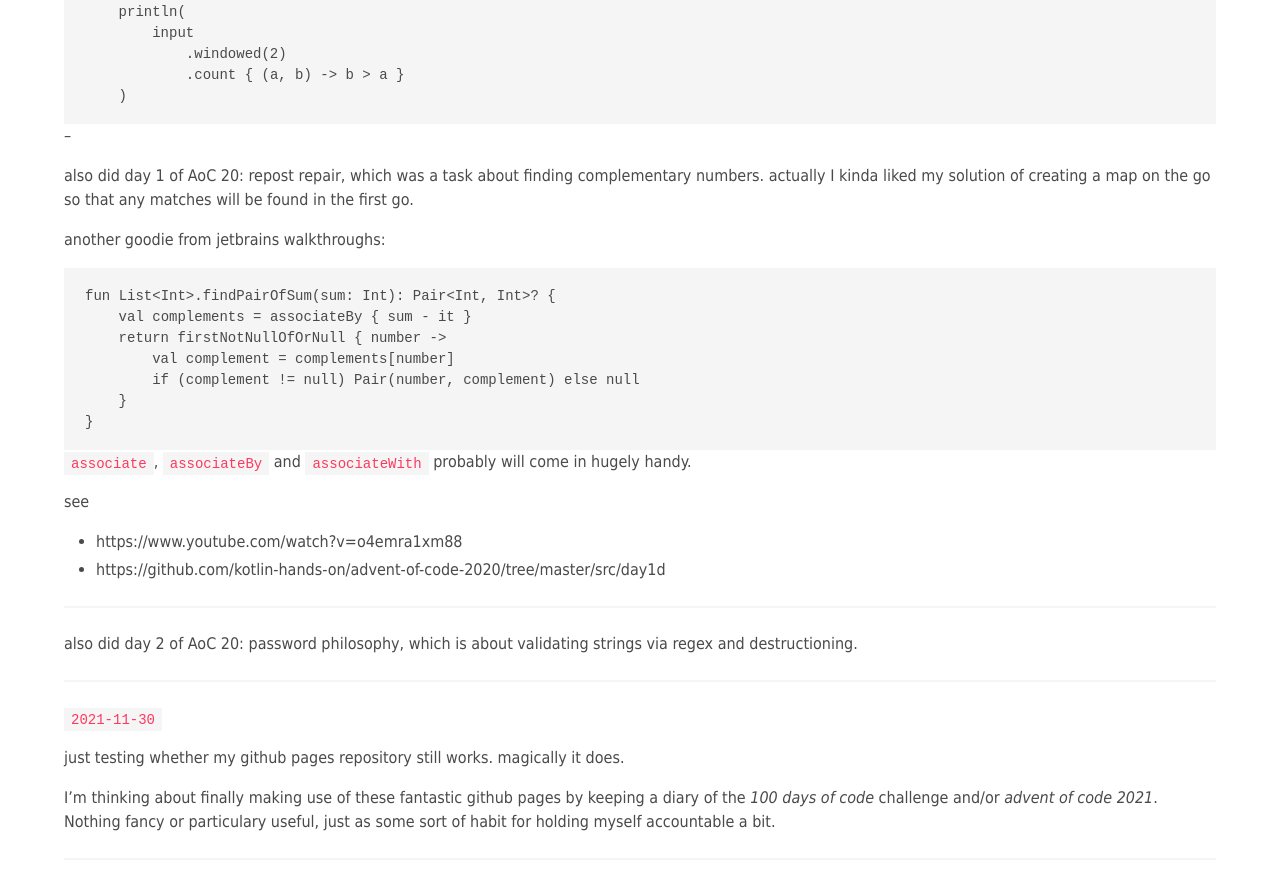
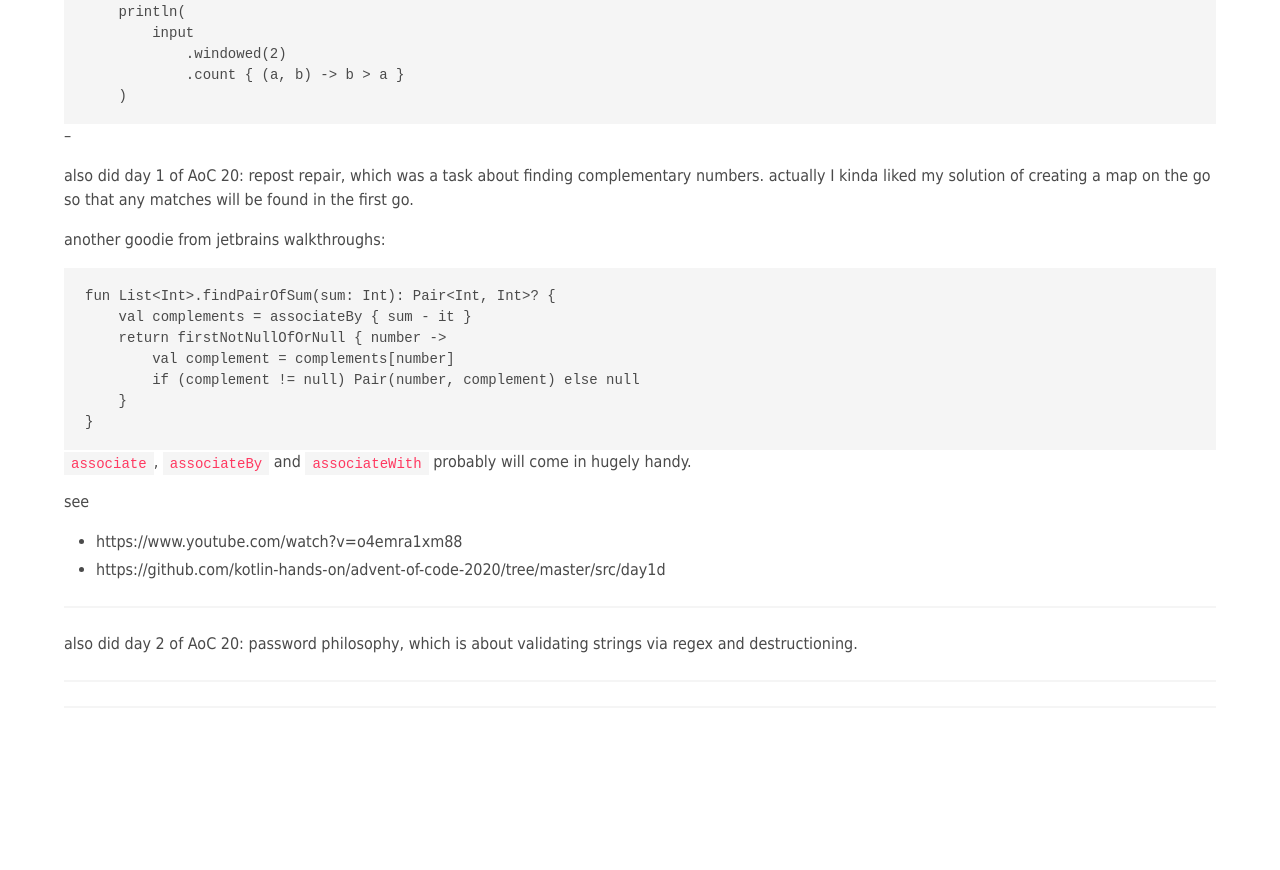
Before and after one commit to mspath/mspath.github.io, a Jekyll site: the page built from aoc/aoc21.md, in a window 1280 px wide and 900 px high, scrolled down 4985 px. Shown: the top 870 px of the window. Built offline with Jekyll 4.4.1, drawn with Linux system fonts in a browser that asks for light colours; after the commit the page ends 5733 px from its top, so only the background shows below that.

```diff
--- a/aoc/aoc21.md
+++ b/aoc/aoc21.md
@@ -238,9 +238,3 @@ see
 also did day 2 of AoC 20: password philosophy, which is about validating strings via regex and destructioning.
 
 ---
-
-`2021-11-30`
-
-just testing whether my github pages repository still works. magically it does.
-
-I'm thinking about finally making use of these fantastic github pages by keeping a diary of the _100 days of code_ challenge and/or _advent of code 2021_. Nothing fancy or particulary useful, just as some sort of habit for holding myself accountable a bit.
```
Also changed, not shown: courses/android.md (added, +12 -0 lines).
